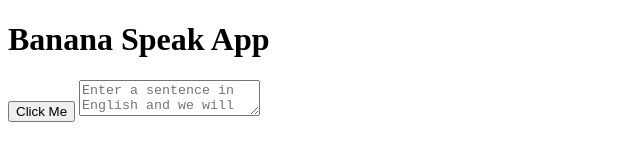
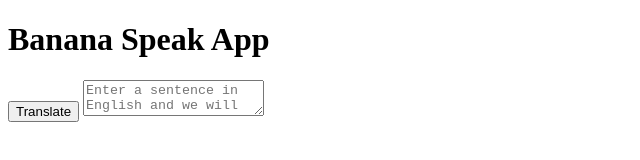
Before and after one commit to aseemcr07/neoGCamp-Banana-Speak-App, a plain HTML site: page index.html in a window 1280 px wide. Shown: the full height of the page, 0-640 px from the left. Drawn offline with Linux system fonts and the light colour scheme.

Commit message:
Finalized button text

```diff
--- a/index.html
+++ b/index.html
@@ -8,7 +8,7 @@
 </head>
 <body>
     <h1>Banana Speak App</h1>
-    <button id="btn-translate">Click Me</button>
+    <button id="btn-translate">Translate</button>
     <textarea id="text-input" placeholder="Enter a sentence in English and we will convert it into Banana!"></textarea>
     <script src="app.js" type="text/javascript"></script>
 </body>
```
